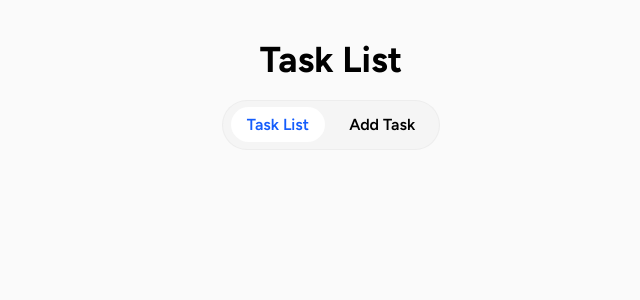
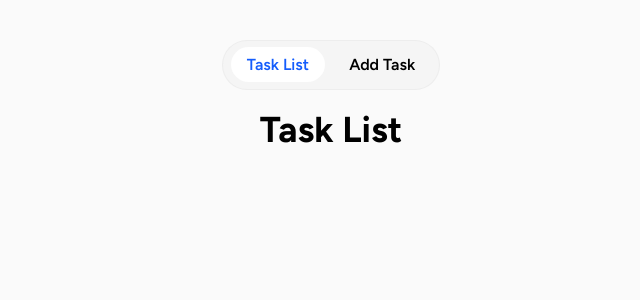
Before and after one commit to lorenzoferrante97/ex-react-task-manager, a React (Vite) app: page / in a window 1280 px wide. Shown: the top 300 px of the page, without its empty margins (309-949 px from the left). Built offline with nearby package versions, Linux system fonts and the light colour scheme.

Commit message:
add: setting layout

```diff
--- a/src/App.jsx
+++ b/src/App.jsx
@@ -3,13 +3,16 @@
 import { Routes, Route, BrowserRouter } from 'react-router-dom';
 import TaskList from './pages/TaskList';
 import AddTask from './pages/AddTask';
+import DefaultLayout from './layouts/DefaultLayout';
 
 export default function App() {
   return (
     <BrowserRouter>
       <Routes>
-        <Route path="/" element={<TaskList />} />
-        <Route path="/add-task" element={<AddTask />} />
+        <Route element={<DefaultLayout />}>
+          <Route path="/" element={<TaskList />} />
+          <Route path="/add-task" element={<AddTask />} />
+        </Route>
       </Routes>
     </BrowserRouter>
   );
--- /dev/null
+++ b/src/layouts/DefaultLayout.jsx
@@ -0,0 +1,13 @@
+import { Outlet } from 'react-router-dom';
+import Nav from '../components/Nav';
+
+export default function DefaultLayout() {
+  return (
+    <div className="bg-neutral-50 font-custom flex w-full min-h-screen flex-col items-center gap-5 p-10">
+      <Nav />
+      <main className="size-full flex flex-col">
+        <Outlet />
+      </main>
+    </div>
+  );
+}
--- a/src/pages/TaskList.jsx
+++ b/src/pages/TaskList.jsx
@@ -2,9 +2,8 @@ import Nav from '../components/Nav';
 
 export default function TaskList() {
   return (
-    <main className="bg-neutral-50 font-custom flex w-full min-h-screen flex-col items-center gap-5 p-10">
-      <h1 className="text-4xl font-bold">Task List</h1>
-      <Nav />
-    </main>
+    <>
+      <h1 className="text-4xl font-bold text-center">Task List</h1>
+    </>
   );
 }
```
